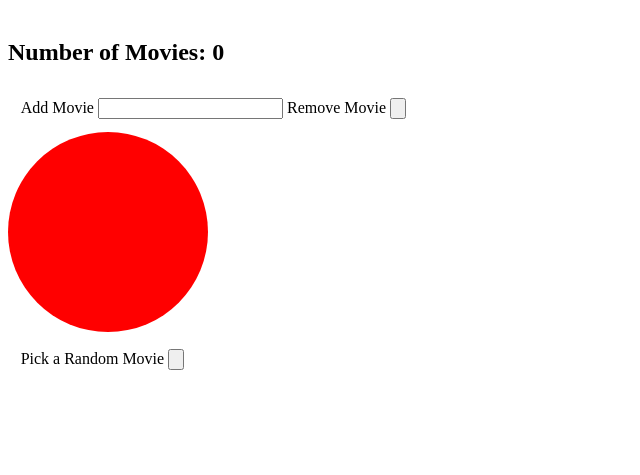
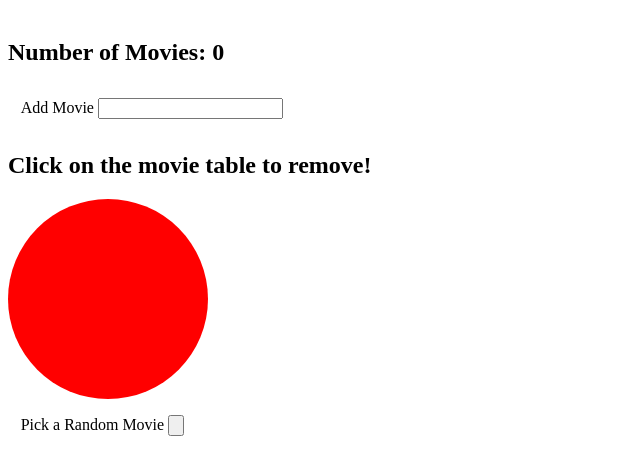
Before and after one commit to jkaffenb/movie-wheel, a plain HTML site: page index.html in a window 1280 px wide. Shown: the part 69-544 px from the top of the page, without its empty margins (0-640 px from the left). Drawn offline with Linux system fonts and the light colour scheme.

Commit message:
Update index.html

```diff
--- a/index.html
+++ b/index.html
@@ -17,9 +17,10 @@
         <form id="addform">
             <label for="admovie">Add Movie</label>
             <input type="text" id="admovie">
-            <label for="removie">Remove Movie</label>
-            <input type="button" id="removie">
+            <!-- <label for="removie">Remove Movie</label>
+            <input type="button" id="removie"> -->
         </form>
+        <h2>Click on the movie table to remove!</h2>
 
 
         <!-- <h2>Circle Representation</h2> -->
```
